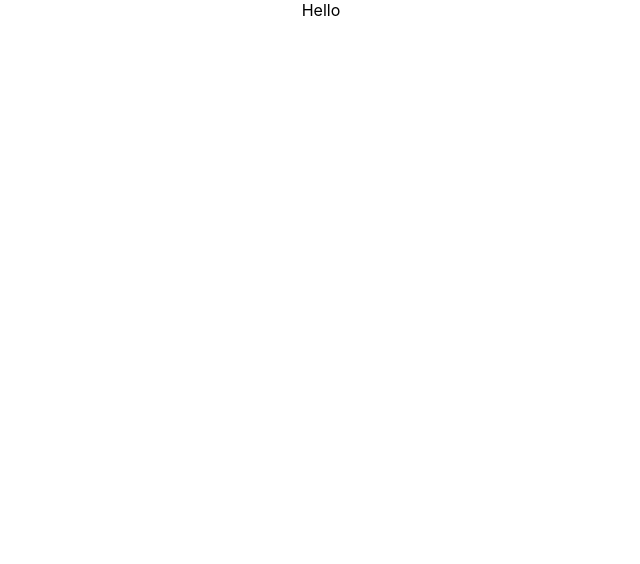
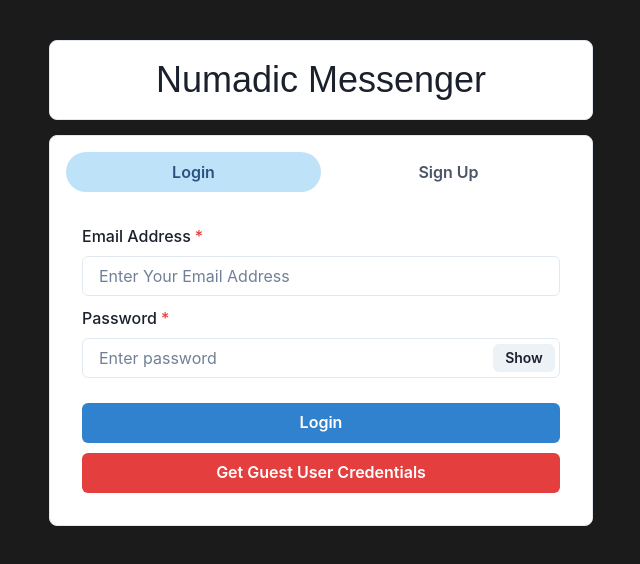
Before and after one commit to JigXi-13/NumadicMessenger, a React (Create React App) app in the folder frontend/: page / in a window 1280 px wide. Shown: the top 564 px of the page, without its empty margins (319-959 px from the left). Built offline with nearby package versions, Linux system fonts and the light colour scheme.

Commit message:
Created UI for Login & Signup Page

```diff
--- a/frontend/package.json
+++ b/frontend/package.json
@@ -3,9 +3,13 @@
   "version": "0.1.0",
   "private": true,
   "dependencies": {
+    "@chakra-ui/react": "^2.8.2",
+    "@emotion/react": "^11.11.4",
+    "@emotion/styled": "^11.11.5",
     "@testing-library/jest-dom": "^5.17.0",
     "@testing-library/react": "^13.4.0",
     "@testing-library/user-event": "^13.5.0",
+    "framer-motion": "^11.2.12",
     "react": "^18.3.1",
     "react-dom": "^18.3.1",
     "react-scripts": "5.0.1",
--- a/frontend/src/App.css
+++ b/frontend/src/App.css
@@ -1,5 +1,8 @@
 .App {
   text-align: center;
+  min-height: 100vh;
+  display: flex;
+  background-color: rgb(27, 27, 27);
 }
 
 .App-logo {
--- a/frontend/src/App.js
+++ b/frontend/src/App.js
@@ -1,8 +1,14 @@
 import logo from "./logo.svg";
 import "./App.css";
 
+import Homepage from "./pages/Homepage";
+
 function App() {
-  return <div className="App">Hello</div>;
+  return (
+    <div className="App">
+      <Homepage />
+    </div>
+  );
 }
 
 export default App;
--- /dev/null
+++ b/frontend/src/components/Login.js
@@ -0,0 +1,69 @@
+import React from "react";
+
+import { Button } from "@chakra-ui/button";
+import { FormControl, FormLabel } from "@chakra-ui/form-control";
+import { Input, InputGroup, InputRightElement } from "@chakra-ui/input";
+import { VStack } from "@chakra-ui/layout";
+
+import { useState } from "react";
+
+function Login() {
+  const [show, setShow] = useState(false);
+  const [email, setEmail] = useState();
+  const [password, setPassword] = useState();
+
+  const handleClick = () => setShow(!show);
+
+  const submitHandler = () => {};
+
+  return (
+    <VStack spacing="10px">
+      <FormControl id="email" isRequired>
+        <FormLabel>Email Address</FormLabel>
+        <Input
+          value={email}
+          type="email"
+          placeholder="Enter Your Email Address"
+          onChange={(e) => setEmail(e.target.value)}
+        />
+      </FormControl>
+      <FormControl id="password" isRequired>
+        <FormLabel>Password</FormLabel>
+        <InputGroup size="md">
+          <Input
+            value={password}
+            onChange={(e) => setPassword(e.target.value)}
+            type={show ? "text" : "password"}
+            placeholder="Enter password"
+          />
+          <InputRightElement width="4.5rem">
+            <Button h="1.75rem" size="sm" onClick={handleClick}>
+              {show ? "Hide" : "Show"}
+            </Button>
+          </InputRightElement>
+        </InputGroup>
+      </FormControl>
+      <Button
+        colorScheme="blue"
+        width="100%"
+        style={{ marginTop: 15 }}
+        onClick={submitHandler}
+      >
+        Login
+      </Button>
+      <Button
+        variant="solid"
+        colorScheme="red"
+        width="100%"
+        onClick={() => {
+          setEmail("guest@example.com");
+          setPassword("123456");
+        }}
+      >
+        Get Guest User Credentials
+      </Button>
+    </VStack>
+  );
+}
+
+export default Login;
--- /dev/null
+++ b/frontend/src/components/Signup.js
@@ -0,0 +1,97 @@
+import React from "react";
+
+import { Button } from "@chakra-ui/button";
+import { FormControl, FormLabel } from "@chakra-ui/form-control";
+import { Input, InputGroup, InputRightElement } from "@chakra-ui/input";
+import { VStack } from "@chakra-ui/layout";
+import { useState } from "react";
+
+function Signup() {
+  const [name, setName] = useState();
+  const [email, setEmail] = useState();
+  const [confirmpassword, setConfirmpassword] = useState();
+  const [password, setPassword] = useState();
+  const [pic, setPic] = useState();
+  const [picLoading, setPicLoading] = useState(false);
+
+  const [pwdShow, setPwdShow] = useState(false);
+  const [confirmPwdShow, setConfirmPwdShow] = useState(false);
+
+  const submitHandler = () => {};
+
+  const postDetails = (pics) => {};
+
+  return (
+    <VStack spacing="5px">
+      <FormControl id="first-name" isRequired>
+        <FormLabel>Name</FormLabel>
+        <Input
+          placeholder="Enter Your Name"
+          onChange={(e) => setName(e.target.value)}
+        />
+      </FormControl>
+      <FormControl id="email" isRequired>
+        <FormLabel>Email Address</FormLabel>
+        <Input
+          type="email"
+          placeholder="Enter Your Email Address"
+          onChange={(e) => setEmail(e.target.value)}
+        />
+      </FormControl>
+      <FormControl id="password" isRequired>
+        <FormLabel>Password</FormLabel>
+        <InputGroup size="md">
+          <Input
+            type={pwdShow ? "text" : "password"}
+            placeholder="Enter Password"
+            onChange={(e) => setPassword(e.target.value)}
+          />
+          <InputRightElement width="4.5rem">
+            <Button h="1.75rem" size="sm" onClick={() => setPwdShow(!pwdShow)}>
+              {pwdShow ? "Hide" : "Show"}
+            </Button>
+          </InputRightElement>
+        </InputGroup>
+      </FormControl>
+      <FormControl id="password" isRequired>
+        <FormLabel>Confirm Password</FormLabel>
+        <InputGroup size="md">
+          <Input
+            type={confirmPwdShow ? "text" : "password"}
+            placeholder="Confirm password"
+            onChange={(e) => setConfirmpassword(e.target.value)}
+          />
+          <InputRightElement width="4.5rem">
+            <Button
+              h="1.75rem"
+              size="sm"
+              onClick={() => setConfirmPwdShow(!confirmPwdShow)}
+            >
+              {confirmPwdShow ? "Hide" : "Show"}
+            </Button>
+          </InputRightElement>
+        </InputGroup>
+      </FormControl>
+      <FormControl id="pic">
+        <FormLabel>Upload your Picture</FormLabel>
+        <Input
+          type="file"
+          p={1.5}
+          accept="image/*"
+          onChange={(e) => postDetails(e.target.files[0])}
+        />
+      </FormControl>
+      <Button
+        colorScheme="blue"
+        width="100%"
+        style={{ marginTop: 15 }}
+        onClick={submitHandler}
+        isLoading={picLoading}
+      >
+        Sign Up
+      </Button>
+    </VStack>
+  );
+}
+
+export default Signup;
--- a/frontend/src/index.js
+++ b/frontend/src/index.js
@@ -3,9 +3,13 @@ import ReactDOM from "react-dom/client";
 import "./index.css";
 import App from "./App";
 
+import { ChakraProvider } from "@chakra-ui/react";
+
 const root = ReactDOM.createRoot(document.getElementById("root"));
 root.render(
   <React.StrictMode>
-    <App />
+    <ChakraProvider>
+      <App />
+    </ChakraProvider>
   </React.StrictMode>
 );
--- /dev/null
+++ b/frontend/src/pages/Homepage.js
@@ -0,0 +1,53 @@
+import React from "react";
+
+import {
+  Box,
+  Container,
+  Tab,
+  TabList,
+  TabPanel,
+  TabPanels,
+  Tabs,
+  Text,
+} from "@chakra-ui/react";
+import Login from "../components/Login";
+import Signup from "../components/Signup";
+
+function Homepage() {
+  return (
+    <Container maxW="xl" centerContent>
+      <Box
+        d="flex"
+        justifyContent="center"
+        p={3}
+        bg="white"
+        w="100%"
+        m="40px 0 15px 0"
+        borderRadius="lg"
+        borderWidth="1px"
+      >
+        <Text fontSize="4xl" fontFamily="Proxima-Nova,sans-serif">
+          Numadic Messenger
+        </Text>
+      </Box>
+      <Box bg="white" w="100%" p={4} borderRadius="lg" borderWidth="1px">
+        <Tabs isFitted variant="soft-rounded">
+          <TabList mb="1em">
+            <Tab>Login</Tab>
+            <Tab>Sign Up</Tab>
+          </TabList>
+          <TabPanels>
+            <TabPanel>
+              <Login />
+            </TabPanel>
+            <TabPanel>
+              <Signup />
+            </TabPanel>
+          </TabPanels>
+        </Tabs>
+      </Box>
+    </Container>
+  );
+}
+
+export default Homepage;
```
Also changed, not shown: 1 other file (tests, documents, lock files or other folders).
